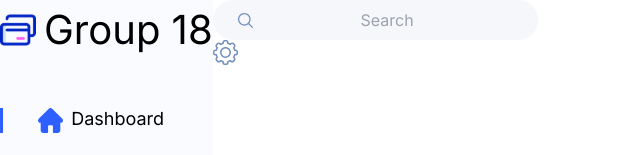
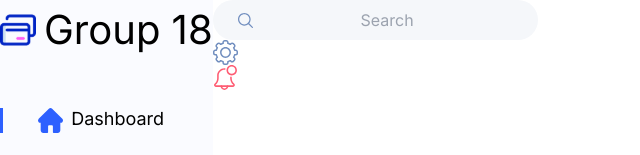
Before and after one commit to mothibimalebana/fds-system-client, a React (Vite) app: page / in a window 1280 px wide. Shown: the top 155 px of the page, without its empty margins (0-640 px from the left). Built offline with nearby package versions, Linux system fonts and the light colour scheme.

Commit message:
upd: bell icon

```diff
--- a/src/components/nav/NavH.jsx
+++ b/src/components/nav/NavH.jsx
@@ -28,7 +28,11 @@ const NavH = ()  => {
                     </svg>
                 </div>
                 <div className="notifications">
-
+                    <svg xmlns="http://www.w3.org/2000/svg" width="25" height="25" viewBox="0 0 25 25" fill="none">
+                    <path d="M11.4419 25C9.28888 25 7.53564 23.2479 7.53564 21.0938C7.53564 20.6625 7.88564 20.3125 8.31689 20.3125C8.74815 20.3125 9.09814 20.6625 9.09814 21.0938C9.09814 22.3866 10.1502 23.4375 11.4419 23.4375C12.7336 23.4375 13.7856 22.3866 13.7856 21.0938C13.7856 20.6625 14.1356 20.3125 14.5669 20.3125C14.9981 20.3125 15.3481 20.6625 15.3481 21.0938C15.3481 23.2479 13.5951 25 11.4419 25Z" fill="#FE5C73"/>
+                    <path d="M20.0357 21.875H2.84824C1.84307 21.875 1.02539 21.0573 1.02539 20.0521C1.02539 19.5187 1.25771 19.0136 1.66283 18.6666C1.68896 18.6438 1.717 18.623 1.74618 18.6041C3.2753 17.2697 4.15039 15.35 4.15039 13.3228V10.4166C4.15039 6.39591 7.42226 3.125 11.442 3.125C11.6087 3.125 11.7889 3.12805 11.9556 3.15628C12.3816 3.22704 12.6692 3.63026 12.5982 4.05521C12.5275 4.48017 12.117 4.7678 11.6993 4.69685C11.6159 4.6833 11.5244 4.6875 11.442 4.6875C8.28381 4.6875 5.71289 7.25727 5.71289 10.4166V13.3228C5.71289 15.8396 4.60968 18.2209 2.68898 19.8551C2.67334 19.8677 2.6598 19.8792 2.64301 19.8906C2.61497 19.9261 2.58789 19.9802 2.58789 20.0521C2.58789 20.1937 2.70672 20.3125 2.84824 20.3125H20.0357C20.1775 20.3125 20.2963 20.1937 20.2963 20.0521C20.2963 19.9791 20.2692 19.9261 20.24 19.8906C20.2244 19.8792 20.2108 19.8677 20.1952 19.8551C18.2734 18.2198 17.1713 15.8396 17.1713 13.3228V12.1876C17.1713 11.7563 17.5213 11.4063 17.9525 11.4063C18.3838 11.4063 18.7338 11.7563 18.7338 12.1876V13.3228C18.7338 15.3511 19.6098 17.2718 21.1411 18.6073C21.1691 18.626 21.1962 18.6459 21.2212 18.6678C21.6265 19.0136 21.8588 19.5187 21.8588 20.0521C21.8588 21.0573 21.0411 21.875 20.0357 21.875Z" fill="#FE5C73"/>
+                    <path d="M18.7338 10.4166C15.8619 10.4166 13.5254 8.08029 13.5254 5.2084C13.5254 2.3365 15.8619 0 18.7338 0C21.6057 0 23.942 2.3365 23.942 5.2084C23.942 8.08029 21.6057 10.4166 18.7338 10.4166ZM18.7338 1.5625C16.7233 1.5625 15.0879 3.19786 15.0879 5.2084C15.0879 7.21874 16.7233 8.8541 18.7338 8.8541C20.7441 8.8541 22.3795 7.21874 22.3795 5.2084C22.3795 3.19786 20.7441 1.5625 18.7338 1.5625Z" fill="#FE5C73"/>
+                    </svg>
                 </div>
             </div>
         </div>
```
